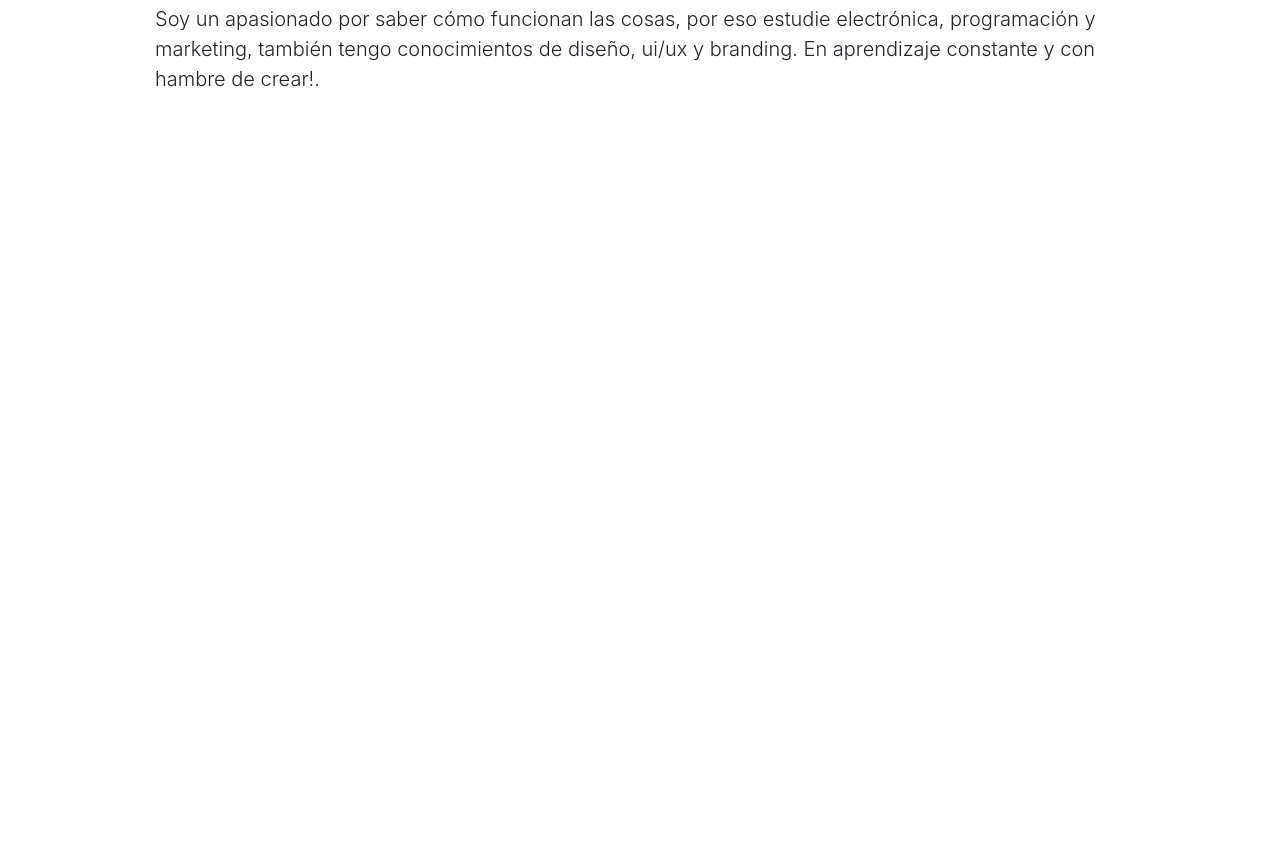
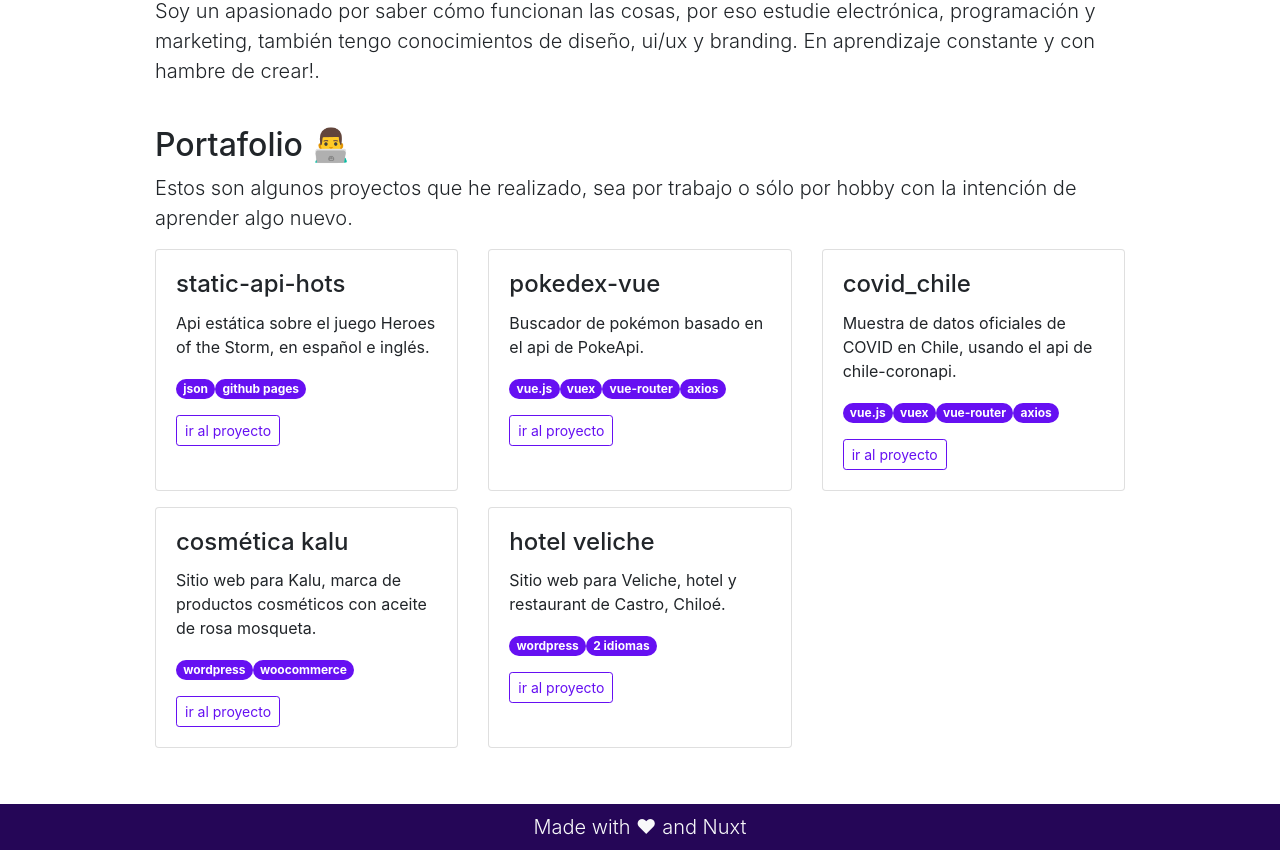
Before and after one commit to sergioazoc/sergioazoc, a Nuxt app: page / in a window 1280 px wide. Shown: the part 674-1524 px from the top of the page. Before the commit the page ends 800 px from the top, so only its background shows below. Built offline with nearby package versions, Linux system fonts and the light colour scheme.

Commit message:
portfolio

```diff
--- a/assets/scss/styles.scss
+++ b/assets/scss/styles.scss
@@ -1,5 +1,4 @@
 $primary: #6610f2;
-$enable-rounded: false;
 $container-max-widths: (
   sm: 540px,
   md: 720px,
--- a/layouts/default.vue
+++ b/layouts/default.vue
@@ -1,7 +1,14 @@
 <template>
-  <Nuxt />
+  <div>
+    <Nuxt />
+    <footer class="text-center py-2">
+      <span class="lead text-light">Made with ♥ and Nuxt</span>
+    </footer>
+  </div>
 </template>
 
-<style>
-
+<style lang="scss">
+footer{
+  background-color: #250657;
+}
 </style>
--- /dev/null
+++ b/layouts/error.vue
@@ -0,0 +1,3 @@
+<template>
+  <h1>Error 404.</h1>
+</template>
--- a/pages/index.vue
+++ b/pages/index.vue
@@ -10,11 +10,121 @@
         </p>
       </b-container>
     </b-aspect>
-    <b-container fluid="sm" tag="section" class="mt-5">
-      <h2>Sobre mi 🤔</h2>
+    <b-container fluid="sm" tag="section">
+      <h2>En pocas palabras... 🤔</h2>
       <p class="lead mt-3">
         Soy un apasionado por saber cómo funcionan las cosas, por eso estudie electrónica, programación y marketing, también tengo conocimientos de diseño, ui/ux y branding. En aprendizaje constante y con hambre de crear!.
       </p>
+    </b-container>
+    <b-container fluid="sm" tag="section">
+      <h2>Portafolio 👨‍💻</h2>
+      <p class="lead">
+        Estos son algunos proyectos que he realizado, sea por trabajo o sólo por hobby con la intención de aprender algo nuevo.
+      </p>
+      <b-row cols="1" cols-sm="2" cols-md="3">
+        <b-col class="mb-3">
+          <b-card title="static-api-hots" class="h-100">
+            <b-card-text>
+              Api estática sobre el juego Heroes of the Storm, en español e inglés.
+            </b-card-text>
+            <b-card-text>
+              <b-badge pill variant="primary" class="py-1">
+                json
+              </b-badge>
+              <b-badge pill variant="primary" class="py-1">
+                github pages
+              </b-badge>
+            </b-card-text>
+            <b-button size="sm" href="https://sergioazoc.github.io/static-api-hots" target="_blank" variant="outline-primary">
+              ir al proyecto
+            </b-button>
+          </b-card>
+        </b-col>
+        <b-col class="mb-3">
+          <b-card title="pokedex-vue" class="h-100">
+            <b-card-text>
+              Buscador de pokémon basado en el api de PokeApi.
+            </b-card-text>
+            <b-card-text>
+              <b-badge pill variant="primary" class="py-1">
+                vue.js
+              </b-badge>
+              <b-badge pill variant="primary" class="py-1">
+                vuex
+              </b-badge>
+              <b-badge pill variant="primary" class="py-1">
+                vue-router
+              </b-badge>
+              <b-badge pill variant="primary" class="py-1">
+                axios
+              </b-badge>
+            </b-card-text>
+            <b-button size="sm" href="https://pokedex-vue.now.sh" target="_blank" variant="outline-primary">
+              ir al proyecto
+            </b-button>
+          </b-card>
+        </b-col>
+        <b-col class="mb-3">
+          <b-card title="covid_chile" class="h-100">
+            <b-card-text>
+              Muestra de datos oficiales de COVID en Chile, usando el api de chile-coronapi.
+            </b-card-text>
+            <b-card-text>
+              <b-badge pill variant="primary" class="py-1">
+                vue.js
+              </b-badge>
+              <b-badge pill variant="primary" class="py-1">
+                vuex
+              </b-badge>
+              <b-badge pill variant="primary" class="py-1">
+                vue-router
+              </b-badge>
+              <b-badge pill variant="primary" class="py-1">
+                axios
+              </b-badge>
+            </b-card-text>
+            <b-button size="sm" href="https://covid-chile.now.sh" target="_blank" variant="outline-primary">
+              ir al proyecto
+            </b-button>
+          </b-card>
+        </b-col>
+        <b-col class="mb-3">
+          <b-card title="cosmética kalu" class="h-100">
+            <b-card-text>
+              Sitio web para Kalu, marca de productos cosméticos con aceite de rosa mosqueta.
+            </b-card-text>
+            <b-card-text>
+              <b-badge pill variant="primary" class="py-1">
+                wordpress
+              </b-badge>
+              <b-badge pill variant="primary" class="py-1">
+                woocommerce
+              </b-badge>
+            </b-card-text>
+            <b-button size="sm" href="https://www.cosmeticakalu.cl/" target="_blank" variant="outline-primary">
+              ir al proyecto
+            </b-button>
+          </b-card>
+        </b-col>
+        <b-col class="mb-3">
+          <b-card title="hotel veliche" class="h-100">
+            <b-card-text>
+              Sitio web para Veliche, hotel y restaurant de Castro, Chiloé.
+            </b-card-text>
+            <b-card-text>
+              <b-badge pill variant="primary" class="py-1">
+                wordpress
+              </b-badge>
+              <b-badge pill variant="primary" class="py-1">
+                2 idiomas
+              </b-badge>
+            </b-card-text>
+            <b-button size="sm" href="https://www.veliche.cl/" target="_blank" variant="outline-primary">
+              ir al proyecto
+            </b-button>
+          </b-card>
+        </b-col>
+      </b-row>
     </b-container>
   </div>
 </template>
@@ -37,4 +147,7 @@ export default {}
   height: 100%;
   background: $color linear-gradient(0deg, $body-bg, $color) repeat-x;
 }
+section{
+  margin: 40px auto;
+}
 </style>
```
